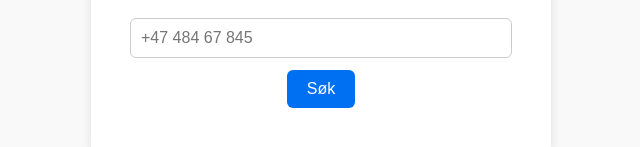
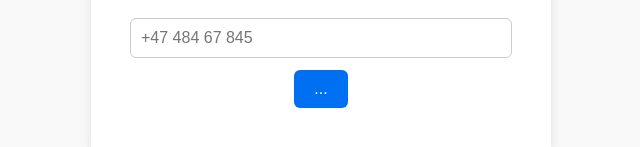
Before and after one commit to gzmox/Spy-num, a plain HTML site: page index.html in a window 1280 px wide. Shown: the part 367-514 px from the top of the page, without its empty margins (319-959 px from the left). Drawn offline with Linux system fonts and the light colour scheme.

Commit message:
Update index.html

```diff
--- a/index.html
+++ b/index.html
@@ -10,7 +10,7 @@
   <div class="container">
     <h1>🔍 Telefonoppslag</h1>
     <input id="phoneInput" placeholder="+47 484 67 845" />
-    <button onclick="lookup()">Søk</button>
+    <button id="searchBtn" onclick="lookup()">...</button>
     <div id="result"></div>
   </div>
   <script src="script.js"></script>
```
